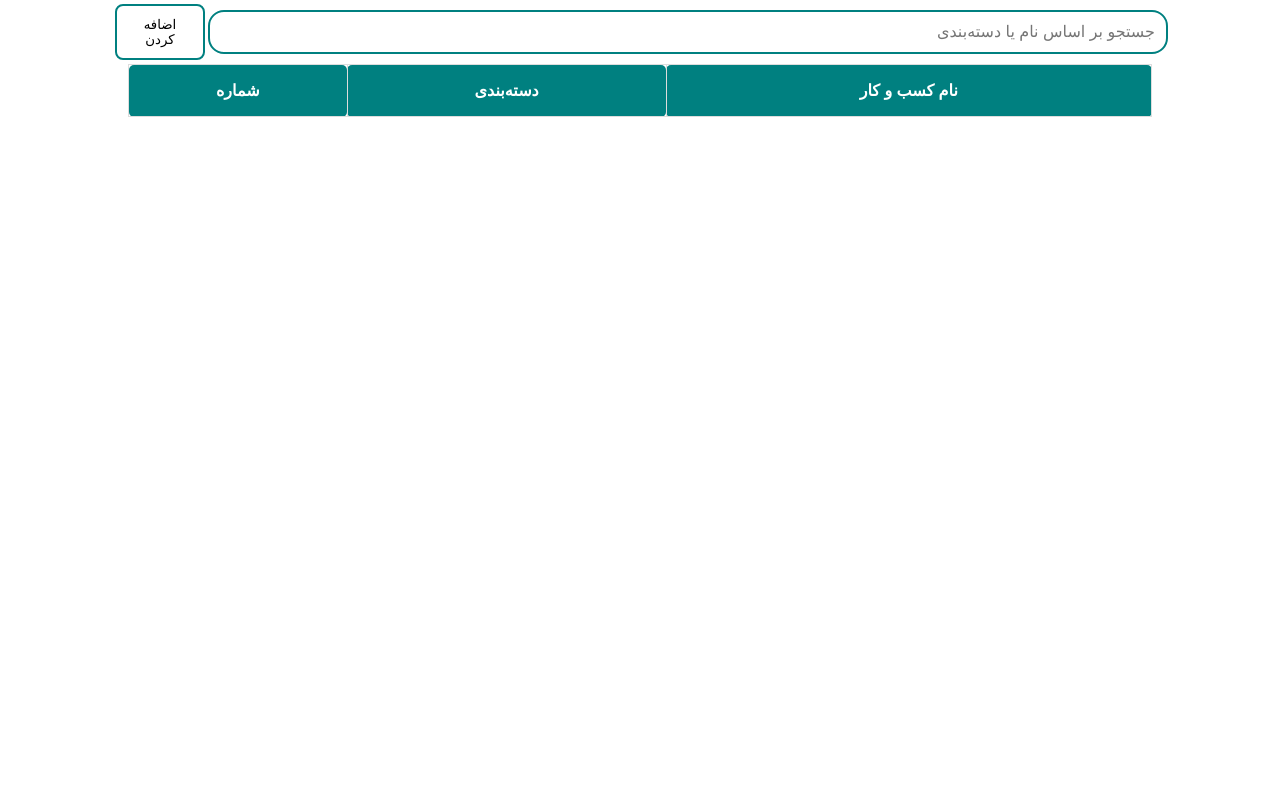
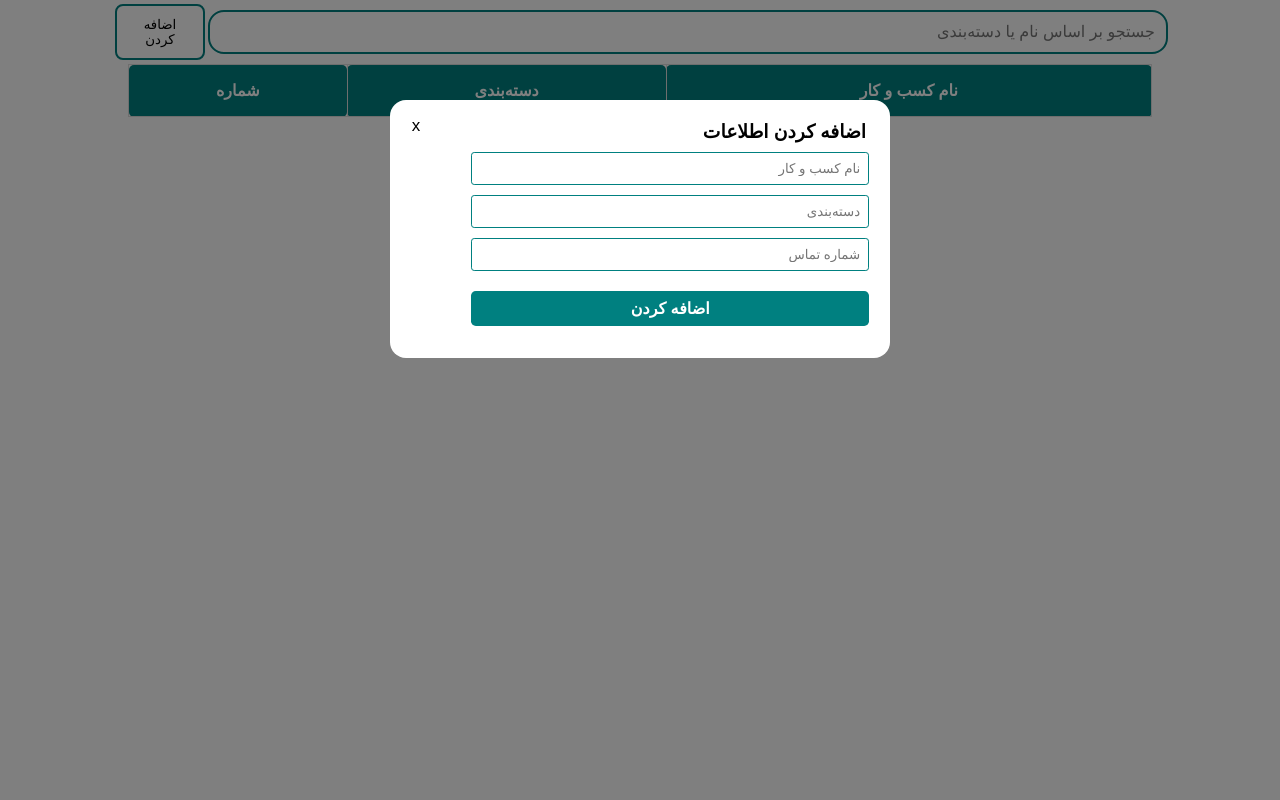
Before and after one commit to rzmahdi/CRUD-with-FastAPI, a FastAPI app: page / in a window 1280 px wide. Run offline with FastAPI, Linux system fonts and the light colour scheme; lists and menus that the app fills with data are empty.

Commit message:
feat(homepage): add span to show errors

```diff
--- a/templates/index.html
+++ b/templates/index.html
@@ -7,13 +7,19 @@
     <title>شماره هایی که به کارت میاد</title>
 </head>
 <body>
-    <div id="modal-overlay">
+    <div id="modal-overlay" class="show">
         <div class="modal-add-new-data-box">
             <button id="close-btn">x</button>
             <h3>اضافه کردن اطلاعات</h3>
             <input type="text" name="business-name" id="add-business-name" placeholder="نام کسب و کار">
+            <span id="business-name-error" class="error"></span>
+
             <input type="text" name="category" id="add-category" placeholder="دسته‌بندی">
+            <span id="category-error" class="error"></span>
+
             <input type="text" name="phone" id="add-phone" placeholder="شماره تماس">
+            <span id="phone-error" class="error"></span>
+
             <button type="button" id="add-new-data-btn">اضافه کردن</button>
         </div>
     </div>
```
